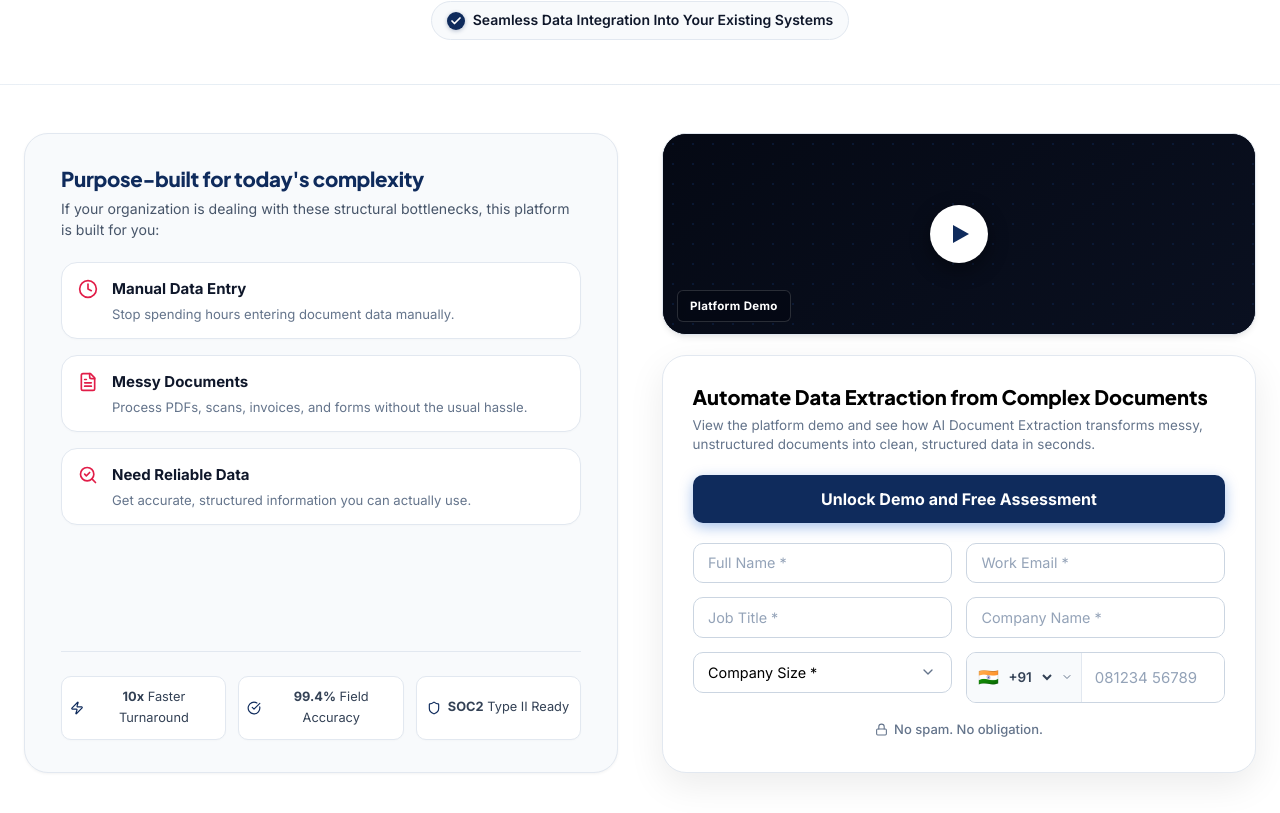
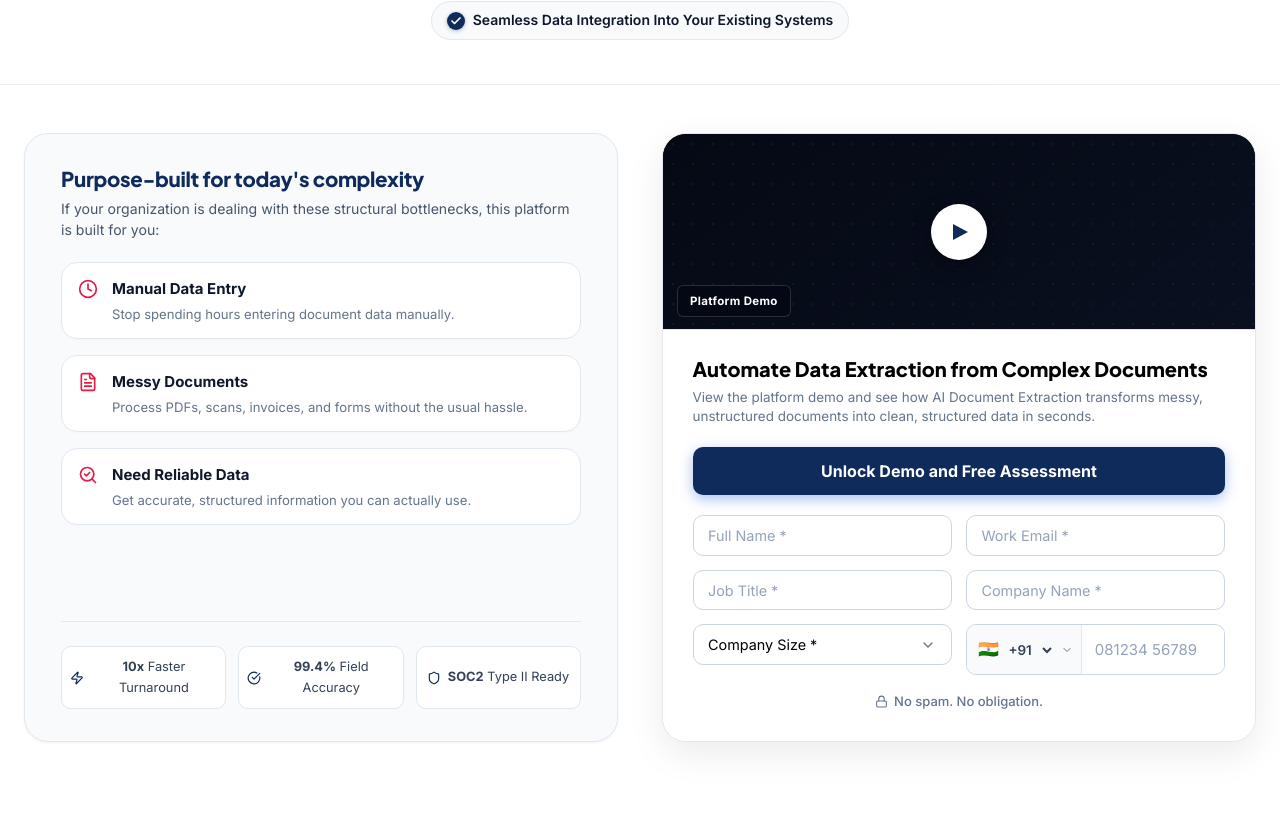
Before and after one commit to Jeeva-6305/Enterprise-AI-Agent-funnel-site, a React (Vite) app in the folder frontend/: page / in a window 1280 px wide. Shown: the part 647-1460 px from the top of the page. Built offline with nearby package versions, Linux system fonts and the light colour scheme; the HTML template or start-up script is replaced by a standard one.

Commit message:
feat: attach video and lead form into a single unified card without gaps

```diff
--- a/frontend/src/App.jsx
+++ b/frontend/src/App.jsx
@@ -89,22 +89,24 @@ export default function App() {
                 <PainPointsCard />
               </div>
 
-              {/* Right Column: Compact Video Player on Top + Lead Form Directly Below */}
+              {/* Right Column: Unified Card with Video seamlessly attached above Lead Form */}
               <div className="action-right-col" id="lead-form-section">
-                {/* Demo Video Preview (Reduced Height / Compact Card) */}
-                <div className="compact-video-card">
+                <div className="unified-action-card">
+                  {/* Demo Video Preview attached at top */}
+                  <div className="attached-video-wrap">
                     <VideoPlayer
                       isUnlocked={isDemoUnlocked}
                       onPlayClick={handleAccessDemo}
                     />
                   </div>
 
-                {/* Lead Form placed directly below video */}
-                <div className="hero-form-card">
+                  {/* Lead Form seamlessly attached below video */}
+                  <div className="attached-form-wrap">
                     <LeadForm
                       onSuccessLead={handleLeadSuccess}
                       showToast={showToast}
                     />
+                  </div>
                 </div>
               </div>
             </div>
--- a/frontend/src/styles/funnel.css
+++ b/frontend/src/styles/funnel.css
@@ -391,32 +391,46 @@
   flex-shrink: 0;
 }
 
-/* Right Column: Compact Demo Video on Top */
-.compact-video-card {
-  border-radius: var(--radius-xl);
-  overflow: hidden;
-  border: 1px solid #e2e8f0;
-  box-shadow: var(--shadow-md);
-  background-color: #050914;
+/* Right Column: Unified Card with Video seamlessly attached above Form */
+.action-right-col {
+  display: flex;
+  flex-direction: column;
+  height: 100%;
 }
 
-/* Compact Video Preview Container */
+.unified-action-card {
+  background-color: #ffffff;
+  border: 1px solid #e2e8f0;
+  border-radius: var(--radius-xl);
+  box-shadow: var(--shadow-card);
+  overflow: hidden;
+  display: flex;
+  flex-direction: column;
+  height: 100%;
+}
+
+/* Attached Video Container at top of card */
+.attached-video-wrap {
+  width: 100%;
+  background-color: #050914;
+  border-bottom: 1px solid #e2e8f0;
+  flex-shrink: 0;
+}
+
+/* Compact Video Preview Container inside attached card */
 .video-preview-box {
   background: linear-gradient(145deg, #050914 0%, #0a1020 100%);
   width: 100%;
-  height: 200px;
-  min-height: 200px;
+  height: 195px;
+  min-height: 195px;
   position: relative;
   display: flex;
   align-items: center;
   justify-content: center;
   cursor: pointer;
   overflow: hidden;
-  transition: transform var(--transition-normal), box-shadow var(--transition-normal), border-color var(--transition-normal);
-}
-
-.video-preview-box:hover {
-  border-color: var(--color-blue-primary);
+  border-radius: 0;
+  transition: transform var(--transition-normal), box-shadow var(--transition-normal);
 }
 
 .video-preview-box:hover .play-btn-circle {
@@ -432,8 +446,8 @@
 }
 
 .play-btn-circle {
-  width: 58px;
-  height: 58px;
+  width: 56px;
+  height: 56px;
   border-radius: 50%;
   background-color: #ffffff;
   display: flex;
@@ -447,9 +461,9 @@
 .play-icon-triangle {
   width: 0;
   height: 0;
-  border-top: 9px solid transparent;
-  border-bottom: 9px solid transparent;
-  border-left: 16px solid var(--color-blue-primary);
+  border-top: 8px solid transparent;
+  border-bottom: 8px solid transparent;
+  border-left: 15px solid var(--color-blue-primary);
   margin-left: 3px;
 }
 
@@ -469,18 +483,21 @@
   backdrop-filter: blur(4px);
 }
 
-/* Right Column: Lead Form Card placed directly below Video */
-.hero-form-card {
+/* Attached Lead Form below Video */
+.attached-form-wrap {
   background-color: #ffffff;
-  border: 1px solid #e2e8f0;
-  border-radius: var(--radius-xl);
-  box-shadow: var(--shadow-card);
-  overflow: hidden;
+  flex: 1;
+  display: flex;
+  flex-direction: column;
 }
 
 /* Lead Form Section Styling */
 .form-container {
-  padding: 1.75rem 1.85rem 2rem;
+  padding: 1.65rem 1.85rem 1.85rem;
+  height: 100%;
+  display: flex;
+  flex-direction: column;
+  justify-content: space-between;
 }
 
 .form-header-area {
```
Lines whose indentation alone changed are shown as unchanged.
